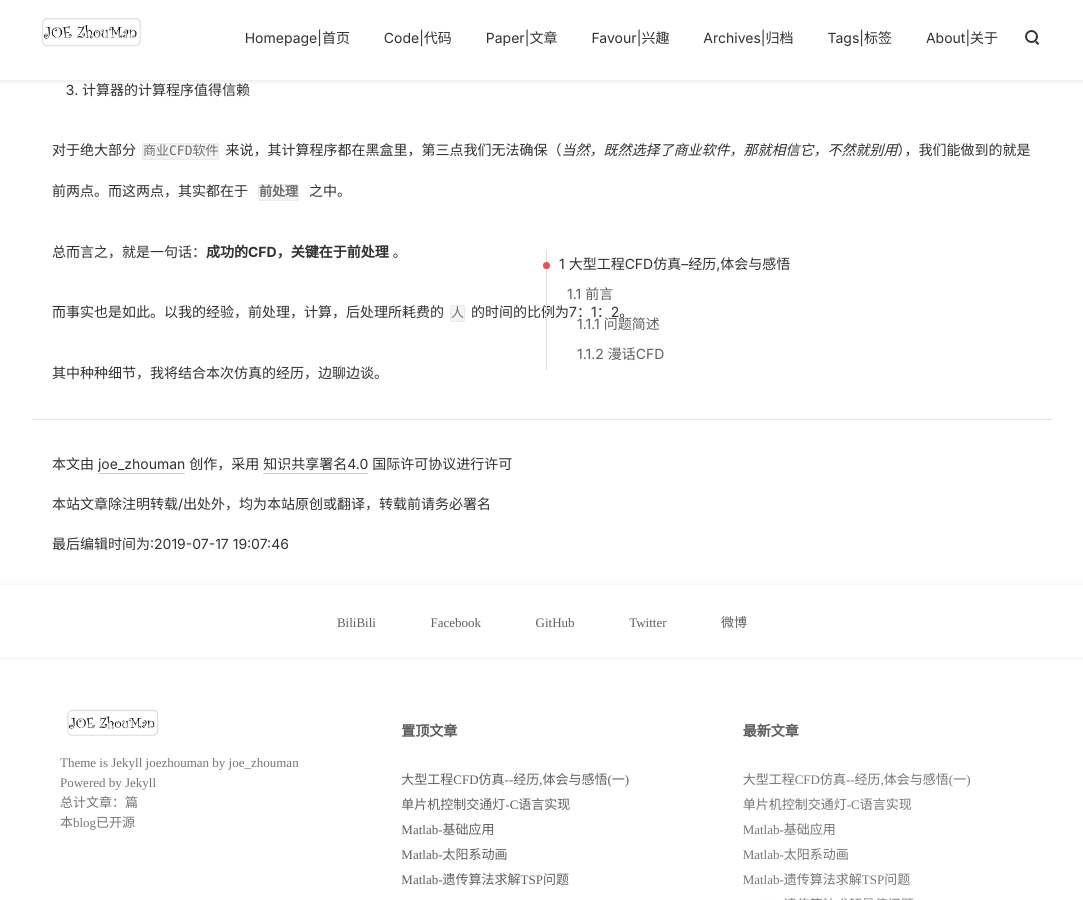
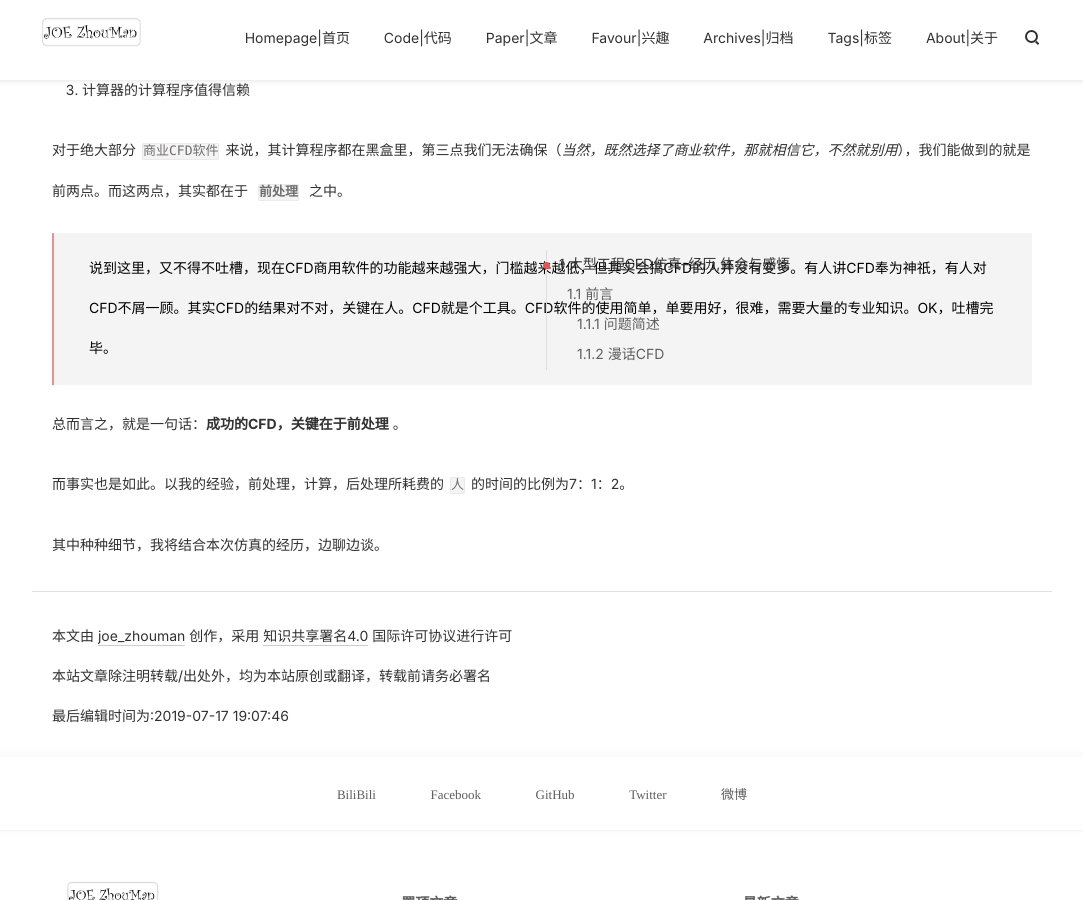
Before and after one commit to Joe-zhouman/joe_zm.blog.github.io, a Jekyll site: the page built from _posts/CFD/2019-07-17-a_ture_of_complex_CFD.md, in a window 1280 px wide and 900 px high, scrolled down 1866 px. Shown: the whole window, without its empty margins (98-1181 px from the left). Built offline with Jekyll 4.4.1, drawn with Linux system fonts in a browser that asks for light colours; nearby versions of some CDN libraries.

Commit message:
Update 2019-07-17-a_ture_of_complex_CFD.md

```diff
--- a/_posts/CFD/2019-07-17-a_ture_of_complex_CFD.md
+++ b/_posts/CFD/2019-07-17-a_ture_of_complex_CFD.md
@@ -83,6 +83,8 @@ favour: true
 
 对于绝大部分`商业CFD软件`来说，其计算程序都在黑盒里，第三点我们无法确保（*当然，既然选择了商业软件，那就相信它，不然就别用*），我们能做到的就是前两点。而这两点，其实都在于 **`前处理`** 之中。
 
+>说到这里，又不得不吐槽，现在CFD商用软件的功能越来越强大，门槛越来越低，但其实会搞CFD的人并没有变多。有人讲CFD奉为神祇，有人对CFD不屑一顾。其实CFD的结果对不对，关键在人。CFD就是个工具。CFD软件的使用简单，单要用好，很难，需要大量的专业知识。OK，吐槽完毕。
+
 总而言之，就是一句话：**成功的CFD，关键在于前处理** 。
 
 而事实也是如此。以我的经验，前处理，计算，后处理所耗费的`人`的时间的比例为7：1：2。
```
